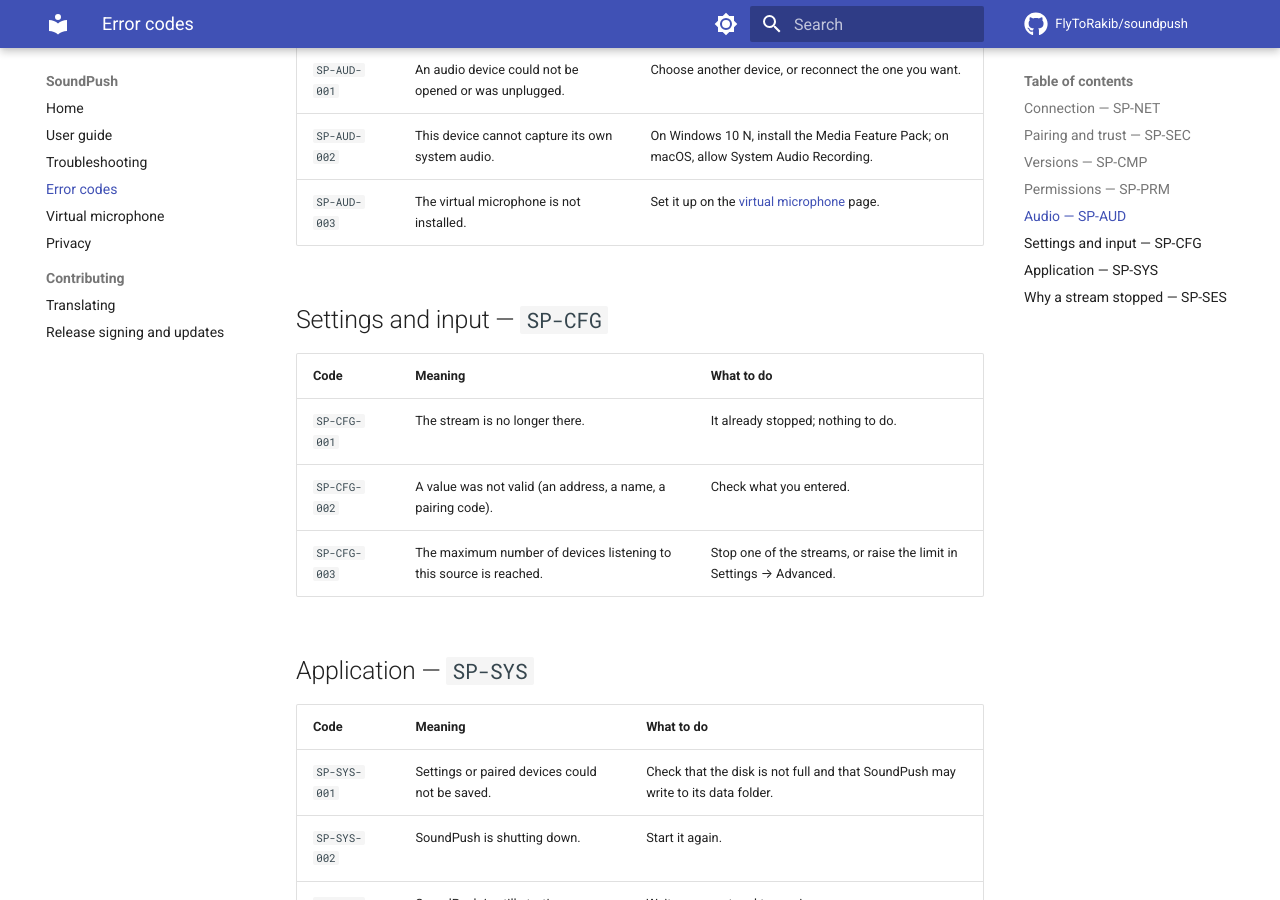
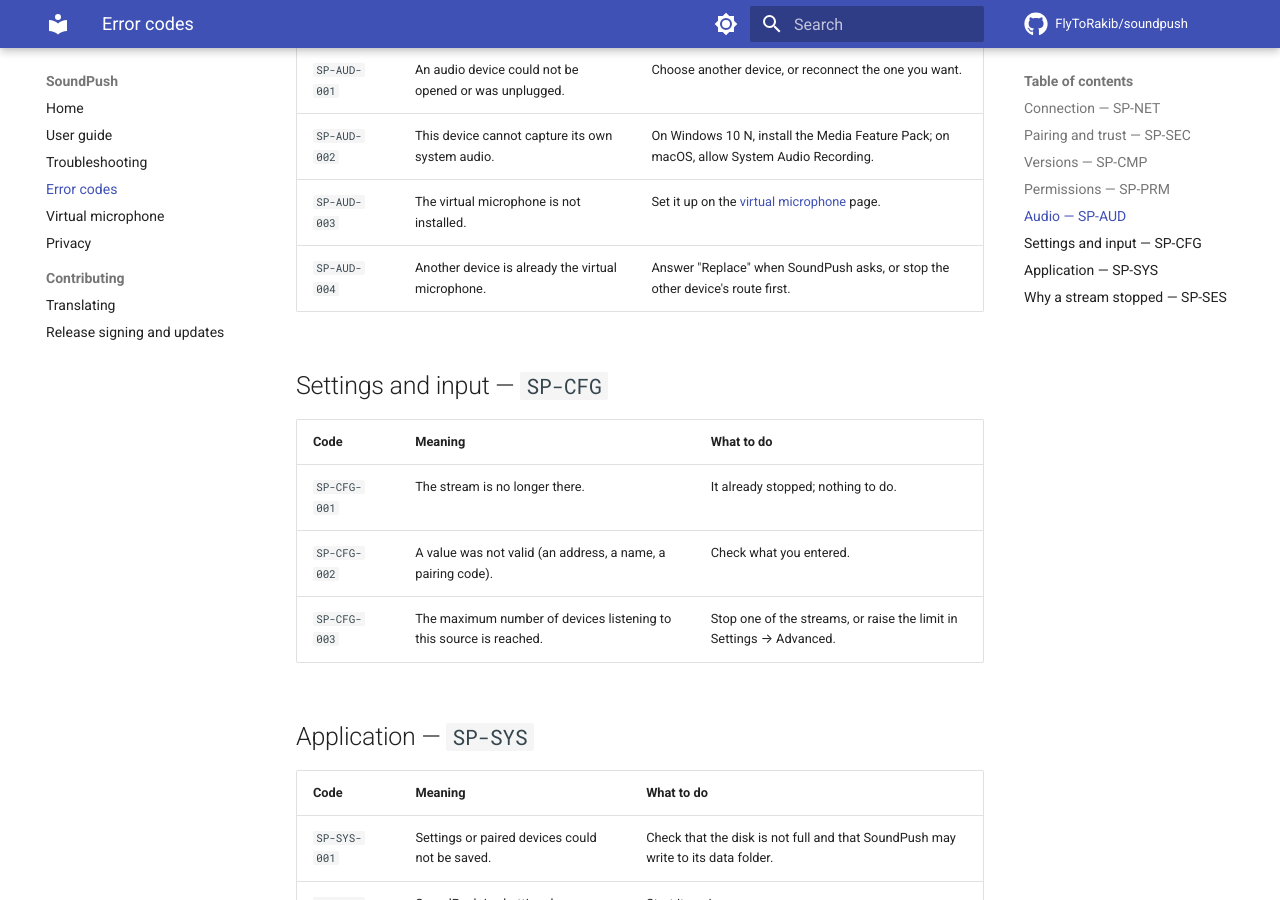
Before and after one commit to FlyToRakib/soundpush, an MkDocs documentation site: the page built from docs/error-codes.md, in a window 1280 px wide and 900 px high, scrolled down 2028 px. Built offline with MkDocs 1.6.1 and Material for MkDocs 9.7.7, drawn with Linux system fonts in a browser that asks for light colours; comment, search, counter and statistics services are not loaded; some of the changed text lies outside the part shown.

Commit message:
Docs: the new virtual-microphone stop reason and its support code
Co-Authored-By: Claude Opus 5 <noreply@anthropic.com>

```diff
--- a/docs/error-codes.md
+++ b/docs/error-codes.md
@@ -52,6 +52,7 @@ check that this page matches your app version (Settings → About).
 | `SP-AUD-001` | An audio device could not be opened or was unplugged. | Choose another device, or reconnect the one you want. |
 | `SP-AUD-002` | This device cannot capture its own system audio. | On Windows 10 N, install the Media Feature Pack; on macOS, allow System Audio Recording. |
 | `SP-AUD-003` | The virtual microphone is not installed. | Set it up on the [virtual microphone](virtual-microphone.md) page. |
+| `SP-AUD-004` | Another device is already the virtual microphone. | Answer "Replace" when SoundPush asks, or stop the other device's route first. |
 
 ## Settings and input — `SP-CFG`
 
@@ -92,6 +93,7 @@ reason's value on the wire, so it is stable across versions.
 | `SP-SES-011` | The other device does not have that source or output. |
 | `SP-SES-012` | It timed out. |
 | `SP-SES-013` | Too many pairing attempts from that address. |
+| `SP-SES-014` | Another device already feeds that computer's virtual microphone. |
 
 ---
 
```
Also changed, not shown: docs/protocol/wire.md (+1 -1 lines).
